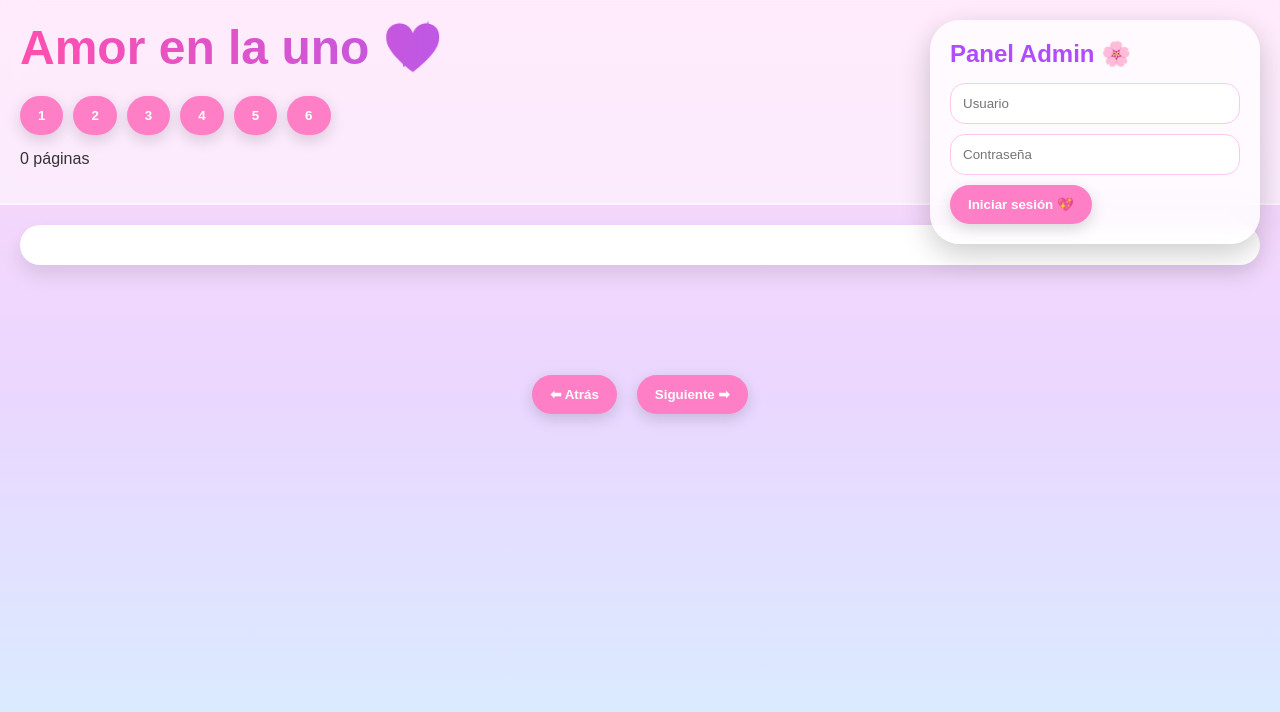
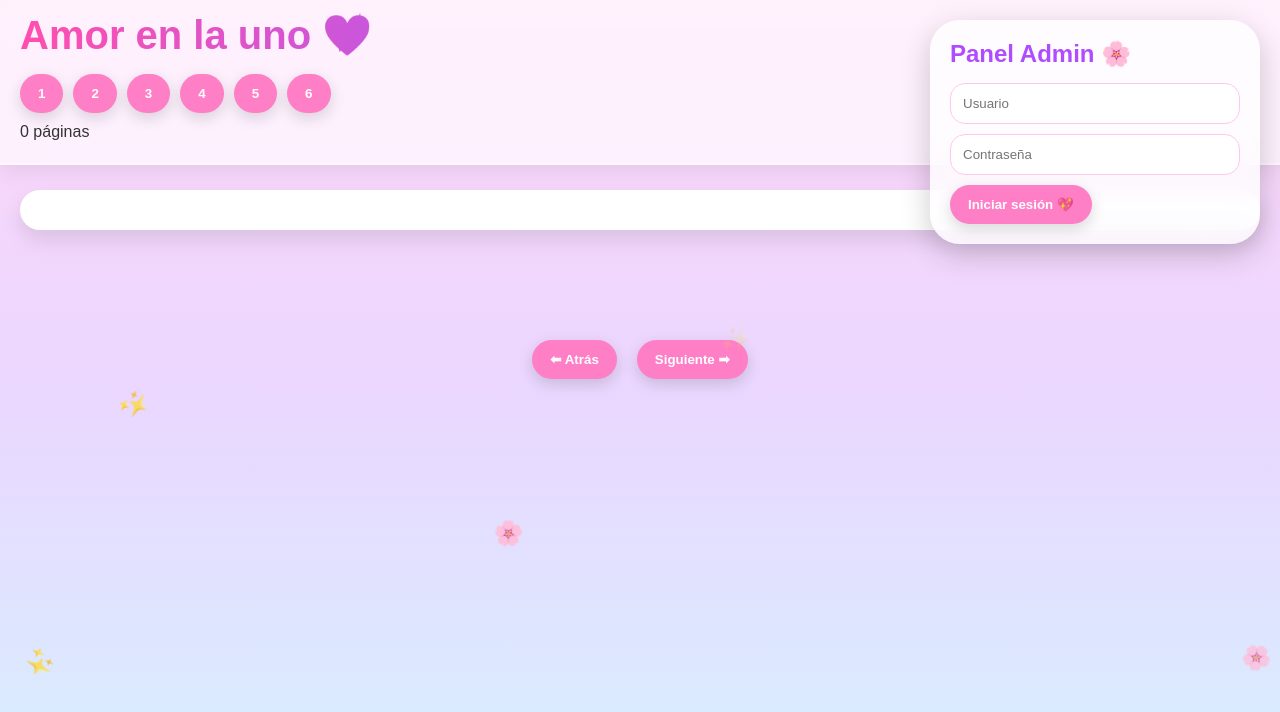
Before and after one commit to KatzuS2/UwU, a plain HTML site: page index.html in a window 1280 px wide. Drawn offline with Linux system fonts and the light colour scheme.

Commit message:
Update index.html

```diff
--- a/index.html
+++ b/index.html
@@ -1,13 +1,13 @@
-
 <!DOCTYPE html>
 <html lang="es">
 <head>
-<meta charset="UTF-8" />
-<meta name="viewport" content="width=device-width, initial-scale=1.0"/>
+<meta charset="UTF-8">
+<meta name="viewport" content="width=device-width, initial-scale=1.0">
 
 <title>Amor en la uno 💖</title>
 
 <style>
+
 *{
 margin:0;
 padding:0;
@@ -20,26 +20,34 @@ background:linear-gradient(to bottom,#ffd6f7,#ead7ff,#d6f0ff);
 min-height:100vh;
 overflow-x:hidden;
 color:#333;
+padding-top:170px;
 }
 
+/* HEADER */
+
 header{
-position:sticky;
+position:fixed;
 top:0;
+left:0;
+width:100%;
 z-index:999;
 backdrop-filter:blur(15px);
-background:rgba(255,255,255,.5);
-padding:20px;
+background:rgba(255,255,255,.65);
+padding:12px 20px;
 border-bottom:2px solid rgba(255,255,255,.5);
+box-shadow:0 5px 20px rgba(0,0,0,.08);
 }
 
 h1{
-font-size:3rem;
+font-size:2.5rem;
 font-weight:900;
 background:linear-gradient(to right,#ff4fae,#9f5cff,#5caeff);
 -webkit-background-clip:text;
 -webkit-text-fill-color:transparent;
-margin-bottom:20px;
+margin-bottom:15px;
 }
+
+/* BOTONES */
 
 .chapterBar,
 .pageButtons,
@@ -47,7 +55,7 @@ margin-bottom:20px;
 display:flex;
 gap:10px;
 flex-wrap:wrap;
-margin-bottom:15px;
+margin-bottom:10px;
 }
 
 button,
@@ -68,19 +76,27 @@ button:hover,
 transform:scale(1.05);
 }
 
+/* VISOR */
+
 .viewer{
-display:grid;
-grid-template-columns:repeat(auto-fit,minmax(350px,1fr));
-gap:20px;
+display:flex;
+flex-direction:column;
+align-items:center;
+gap:30px;
 padding:30px;
 }
 
 .viewer img{
 width:100%;
+max-width:900px;
 border-radius:30px;
 box-shadow:0 15px 30px rgba(0,0,0,.2);
 transition:.3s;
+display:block;
+margin:auto;
 }
+
+/* NAVEGACION */
 
 .navigation{
 display:flex;
@@ -88,6 +104,8 @@ justify-content:center;
 gap:20px;
 padding:30px;
 }
+
+/* PANEL ADMIN */
 
 .admin{
 position:fixed;
@@ -131,6 +149,8 @@ min-height:100px;
 resize:vertical;
 }
 
+/* CAJAS */
+
 .noteBox{
 background:white;
 padding:20px;
@@ -154,6 +174,30 @@ margin-top:10px;
 background:#ff4f8f !important;
 }
 
+/* FLORES */
+
+.floating{
+position:fixed;
+pointer-events:none;
+font-size:24px;
+animation:float 10s linear infinite;
+opacity:.7;
+}
+
+@keyframes float{
+0%{
+transform:translateY(-100px) rotate(0deg);
+opacity:0;
+}
+10%{
+opacity:1;
+}
+100%{
+transform:translateY(120vh) rotate(360deg);
+opacity:0;
+}
+}
+
 </style>
 </head>
 <body>
@@ -169,6 +213,8 @@ background:#ff4f8f !important;
 <div class="pageButtons" id="pageButtons"></div>
 
 </header>
+
+<!-- PANEL ADMIN -->
 
 <div class="admin">
 
@@ -250,6 +296,8 @@ Subir documento
 
 </div>
 
+<!-- INFO -->
+
 <div class="noteBox">
 <h2 id="titleView"></h2>
 <p id="noteView"></p>
@@ -258,7 +306,11 @@ Subir documento
 <div id="downloadContainer"></div>
 </div>
 
+<!-- VISOR -->
+
 <div class="viewer" id="viewer"></div>
+
+<!-- NAVEGACION -->
 
 <div class="navigation">
 <button onclick="previousPage()">⬅ Atrás</button>
@@ -283,6 +335,8 @@ function save(){
 localStorage.setItem("manga",JSON.stringify(manga));
 }
 
+/* LOGIN */
+
 function login(){
 
 const user=document.getElementById("user").value;
@@ -300,6 +354,8 @@ alert("❌ Datos incorrectos");
 
 }
 
+/* CAPITULOS */
+
 function createChapters(){
 
 const chapterBar=document.getElementById("chapterBar");
@@ -313,6 +369,7 @@ btn.innerText=ch;
 btn.onclick=()=>{
 
 currentChapter=ch;
+
 renderPages();
 
 };
@@ -331,6 +388,8 @@ document.getElementById("moveChapter").appendChild(option);
 });
 
 }
+
+/* SUBIR IMAGENES */
 
 function uploadImages(event){
 
@@ -364,6 +423,8 @@ reader.readAsDataURL(file);
 
 }
 
+/* RENDER */
+
 function renderPages(){
 
 const viewer=document.getElementById("viewer");
@@ -386,7 +447,7 @@ image.src=img;
 
 image.style.filter=`brightness(${brightness}%)`;
 
-image.style.width=`${size}%`;
+image.style.maxWidth=`${size}%`;
 
 viewer.appendChild(image);
 
@@ -399,6 +460,8 @@ renderImageSelector();
 renderDocument();
 
 }
+
+/* PAGINAS */
 
 function renderPageButtons(){
 
@@ -419,6 +482,8 @@ container.appendChild(btn);
 });
 
 }
+
+/* SELECTOR */
 
 function renderImageSelector(){
 
@@ -452,6 +517,8 @@ selector.appendChild(btn);
 
 }
 
+/* BORRAR */
+
 function deleteImage(){
 
 if(selectedImage===null)return;
@@ -463,6 +530,8 @@ save();
 renderPages();
 
 }
+
+/* MOVER */
 
 function moveImage(){
 
@@ -488,6 +557,8 @@ renderPages();
 
 }
 
+/* REEMPLAZAR */
+
 function replaceImage(event){
 
 if(selectedImage===null)return;
@@ -509,6 +580,8 @@ renderPages();
 reader.readAsDataURL(file);
 
 }
+
+/* DOCUMENTOS */
 
 function uploadDocument(event){
 
@@ -542,7 +615,6 @@ const container=document.getElementById("downloadContainer");
 if(!documentFile){
 
 container.innerHTML="";
-
 return;
 
 }
@@ -565,6 +637,8 @@ renderDocument();
 
 }
 
+/* TEXTOS */
+
 function updateTexts(){
 
 document.getElementById("titleView").innerText=document.getElementById("titleInput").value;
@@ -574,6 +648,8 @@ document.getElementById("noteView").innerText=document.getElementById("noteInput
 document.getElementById("dedicationView").innerText=document.getElementById("dedicationInput").value;
 
 }
+
+/* NAVEGACION */
 
 function nextPage(){
 
@@ -593,6 +669,34 @@ behavior:"smooth"
 
 }
 
+/* EFECTOS */
+
+function createFloating(){
+
+const emojis=["🌸","💖","✨","🫧"];
+
+const el=document.createElement("div");
+
+el.className="floating";
+
+el.innerText=emojis[Math.floor(Math.random()*emojis.length)];
+
+el.style.left=Math.random()*100+"vw";
+
+el.style.animationDuration=(5+Math.random()*10)+"s";
+
+document.body.appendChild(el);
+
+setTimeout(()=>{
+el.remove();
+},15000);
+
+}
+
+setInterval(createFloating,700);
+
+/* START */
+
 createChapters();
 
 renderPages();
```
